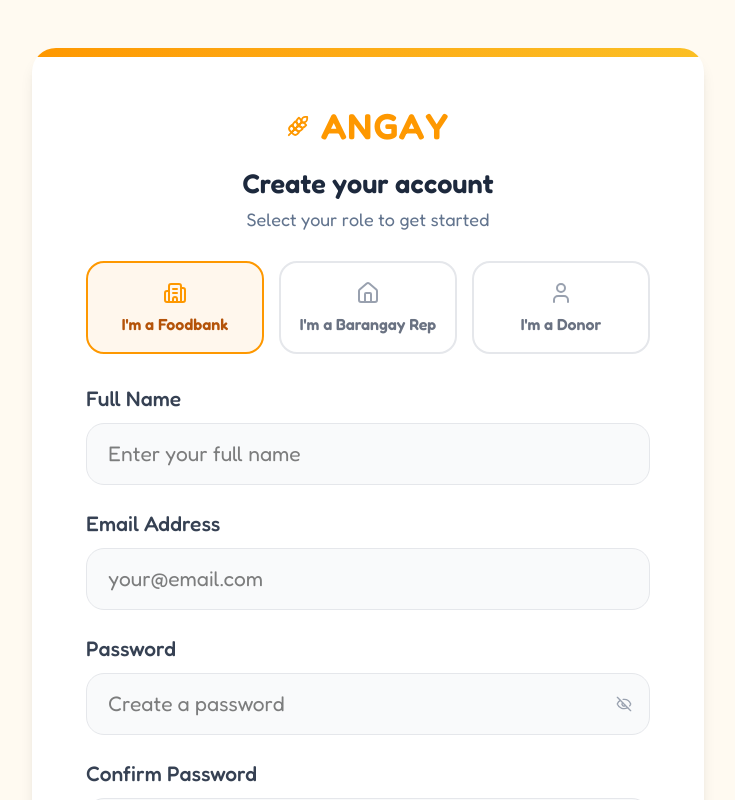
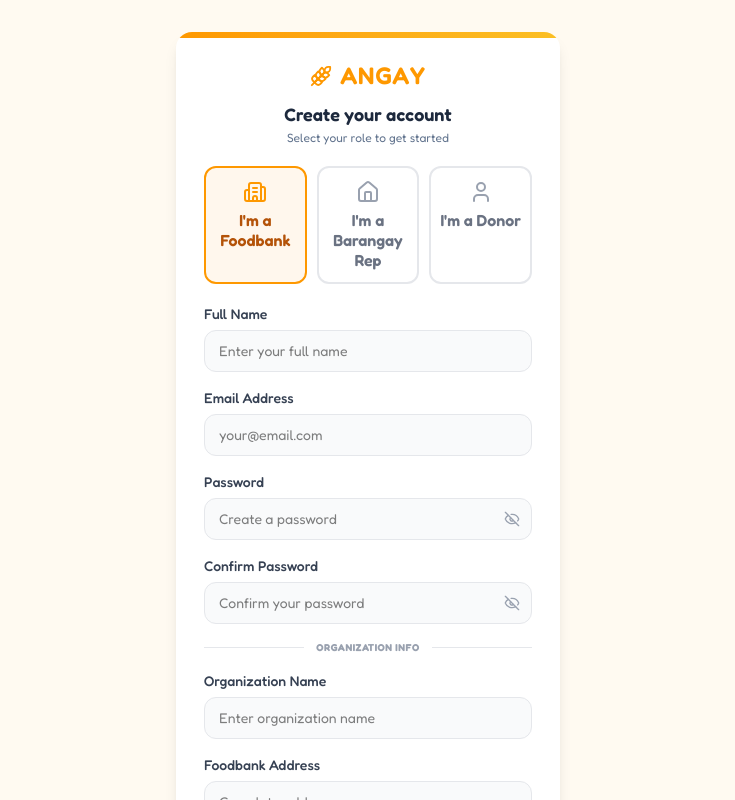
Before and after one commit to iggyboi2x/ANGAY, a React (Vite) app: page /login in a window 1280 px wide. Both pictures are taken after a click on the button "Sign up". Shown: the top 800 px of the page, without its empty margins (272-1007 px from the left). Built offline with nearby package versions, Linux system fonts and the light colour scheme; no server answers.

Commit message:
fix font size and auth card sizing

```diff
--- a/src/index.css
+++ b/src/index.css
@@ -9,7 +9,7 @@
 
 @layer base {
   html {
-    font-size: 24px;
+    font-size: 16px;
     scroll-behavior: smooth;
   }
 
--- a/src/pages/AngayAuth.jsx
+++ b/src/pages/AngayAuth.jsx
@@ -80,7 +80,7 @@ const LoginPage = ({ onSwitch }) => {
 
   return (
     <div className="flex items-center justify-center min-h-screen bg-[#fffaf1]">
-      <div className="bg-white rounded-2xl p-10 w-full max-w-md shadow-lg relative overflow-hidden">
+      <div className="bg-white rounded-2xl p-8 w-full max-w-sm shadow-lg relative overflow-hidden">
         {/* Orange top bar */}
         <div className="absolute top-0 left-0 right-0 h-1.5 bg-gradient-to-r from-[#FE9800] to-[#FBBF24]" />
 
@@ -217,7 +217,7 @@ const RegisterPage = ({ onSwitch }) => {
 
   return (
     <div className="flex items-start justify-center min-h-screen bg-[#fffaf1] py-8 px-4">
-      <div className="bg-white rounded-2xl p-9 w-full max-w-md shadow-lg relative overflow-hidden">
+      <div className="bg-white rounded-2xl p-7 w-full max-w-sm shadow-lg relative overflow-hidden">
         <div className="absolute top-0 left-0 right-0 h-1.5 bg-gradient-to-r from-[#FE9800] to-[#FBBF24]" />
 
         {/* Logo */}
```
